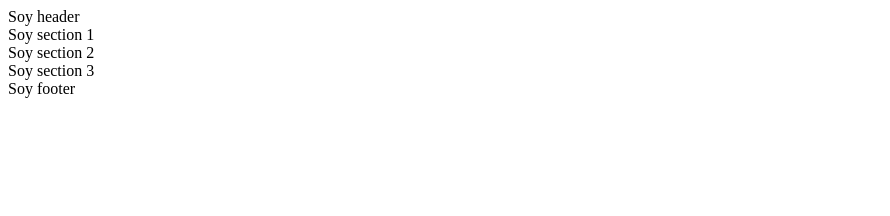
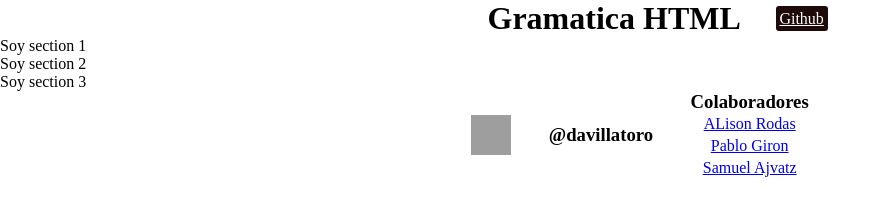
Before and after one commit to elmojondesatan/Etiquetas_html, a plain HTML site: page index.html in a window 1280 px wide. Shown: the whole page, without its empty margins (0-890 px from the left). Drawn offline with Linux system fonts and the light colour scheme; grey boxes are pictures that could not be loaded.

Commit message:
Header_y_footer_realizados

```diff
--- a/config.css
+++ b/config.css
@@ -0,0 +1,4 @@
+*{
+    margin:auto;
+
+}
--- a/footer/footer.css
+++ b/footer/footer.css
@@ -0,0 +1,22 @@
+body{
+    margin-top: 0;
+}
+
+footer{
+    width: 375px;
+    display: flex;
+    justify-content: space-between;
+    align-items: center;
+}
+
+
+footer img{
+    width: 40px;
+    height: 40px;
+}
+
+footer div{
+    display: grid;
+    grid-template-columns: 1fr;
+    grid-template-rows: 1fr 1fr 1fr 1fr;
+}
--- a/footer/footer.js
+++ b/footer/footer.js
@@ -1,3 +1,14 @@
 let footer_DOM = document.querySelector(".footer");
 
-footer_DOM.innerHTML= `Soy footer`;
+footer_DOM.innerHTML= `
+<footer>
+<img src="https://pbs.twimg.com/profile_images/3537494309/7f65493e0976d78e4970df97a5b40f10_400x400.png" alt="">
+<h3>@davillatoro</h3>
+<div>
+<h3>Colaboradores</h3>
+<a href="https://github.com/xalyrodas">ALison Rodas</a>
+<a href="https://github.com/Rg4Pablo21">Pablo Giron</a>
+<a href="https://github.com/Saajvatz">Samuel Ajvatz</a>
+</div>
+</footer>
+`;
--- a/header/header.css
+++ b/header/header.css
@@ -0,0 +1,21 @@
+body{
+    margin-top: 0;
+}
+
+header{
+    width: 375px;
+    display: flex;
+    justify-content: space-between;
+    align-items: center;
+}
+
+.btn_git{
+    width: 60px;
+    height: 25px;
+    border-radius: 3px;
+    color: white;
+    background-color: rgb(31, 10, 10);
+    display: flex;
+    align-items: center;
+    justify-content: center;
+}
--- a/header/header.js
+++ b/header/header.js
@@ -1,3 +1,6 @@
 let header_DOM = document.querySelector(".header");
 
-header_DOM.innerHTML= `Soy header`;
+header_DOM.innerHTML=
+`
+<header> <h1>Gramatica HTML</h1></header> <a href="https://github.com/elmojondesatan/Etiquetas_html" class="btn_git">Github </a>
+`;
```
Also changed, not shown: index.html (line endings or trailing spaces).
